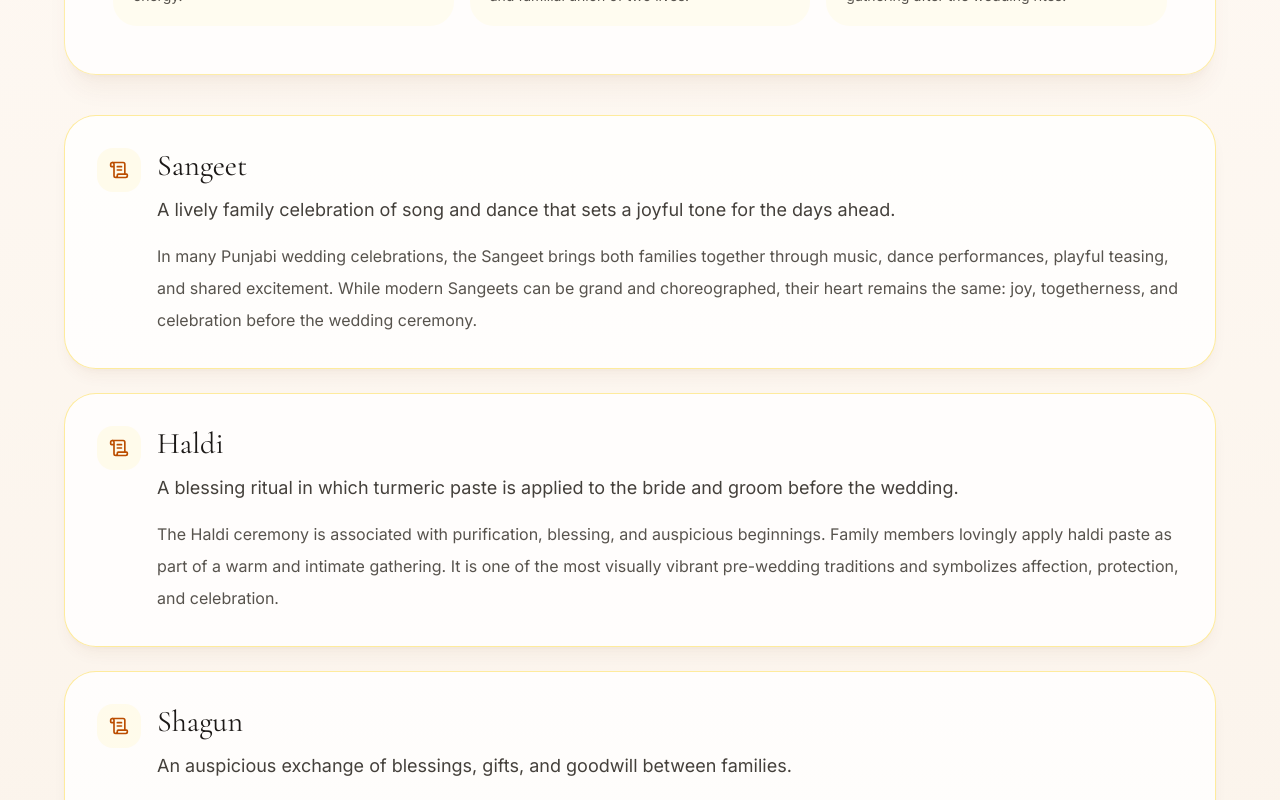
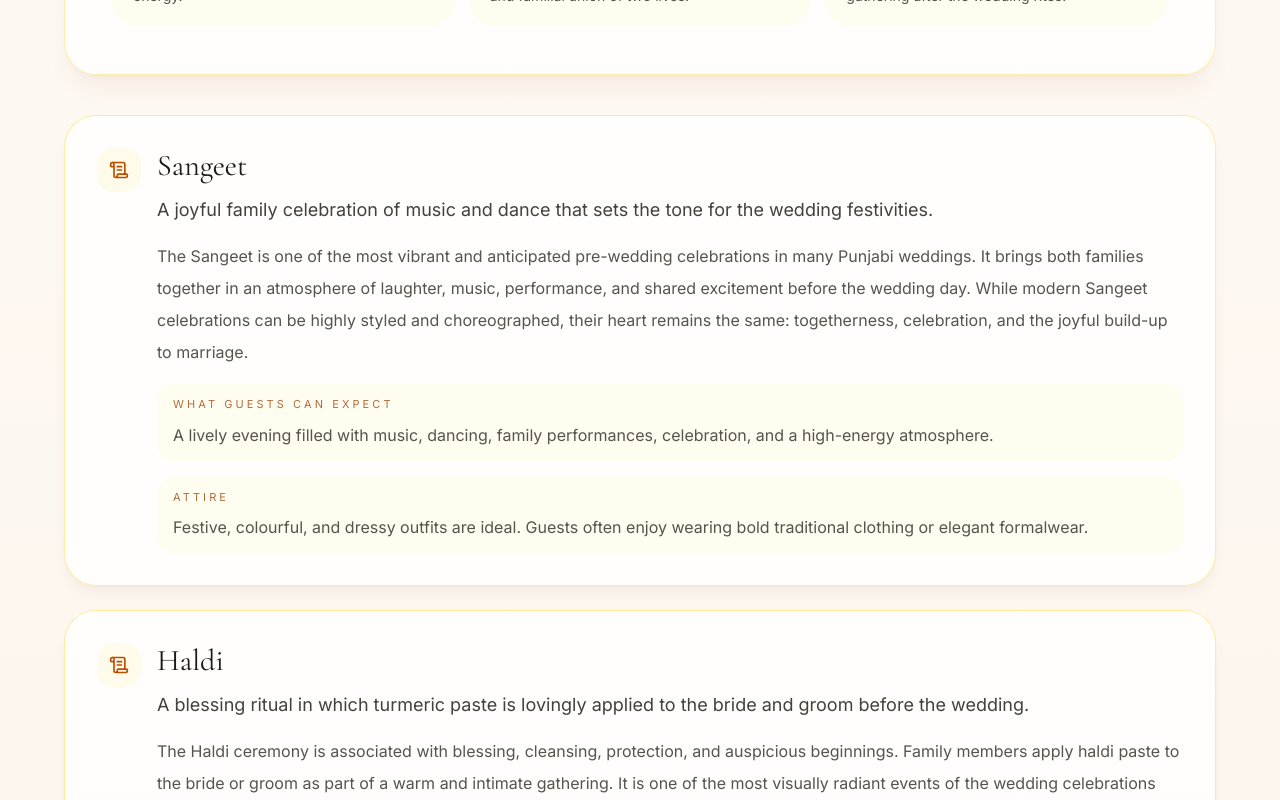
Before and after one commit to harkaran21-lab/Wedding-Invite, a React (Vite) app: page / in a window 1280 px wide. Both pictures are taken after a click on the button "WEDDING CUSTOMS". Shown: the part 537-1337 px from the top of the page. Built offline with nearby package versions, Linux system fonts and the light colour scheme.

Commit message:
Update App.jsx

```diff
--- a/src/App.jsx
+++ b/src/App.jsx
@@ -24,7 +24,7 @@ const schedule = [
   },
   {
     title: 'Haldi',
-    dateLabel: '23 November 2026',
+    dateLabel: '24 November 2026',
     venue: 'Randhawa Niwas',
     location: 'Batala, Punjab',
     details:
@@ -68,53 +68,89 @@ const traditions = [
   {
     title: 'Sangeet',
     summary:
-      'A lively family celebration of song and dance that sets a joyful tone for the days ahead.',
+      'A joyful family celebration of music and dance that sets the tone for the wedding festivities.',
     body:
-      'In many Punjabi wedding celebrations, the Sangeet brings both families together through music, dance performances, playful teasing, and shared excitement. While modern Sangeets can be grand and choreographed, their heart remains the same: joy, togetherness, and celebration before the wedding ceremony.',
+      'The Sangeet is one of the most vibrant and anticipated pre-wedding celebrations in many Punjabi weddings. It brings both families together in an atmosphere of laughter, music, performance, and shared excitement before the wedding day. While modern Sangeet celebrations can be highly styled and choreographed, their heart remains the same: togetherness, celebration, and the joyful build-up to marriage.',
+    expect:
+      'A lively evening filled with music, dancing, family performances, celebration, and a high-energy atmosphere.',
+    attire:
+      'Festive, colourful, and dressy outfits are ideal. Guests often enjoy wearing bold traditional clothing or elegant formalwear.',
+    etiquette:
+      '',
   },
   {
     title: 'Haldi',
     summary:
-      'A blessing ritual in which turmeric paste is applied to the bride and groom before the wedding.',
+      'A blessing ritual in which turmeric paste is lovingly applied to the bride and groom before the wedding.',
     body:
-      'The Haldi ceremony is associated with purification, blessing, and auspicious beginnings. Family members lovingly apply haldi paste as part of a warm and intimate gathering. It is one of the most visually vibrant pre-wedding traditions and symbolizes affection, protection, and celebration.',
+      'The Haldi ceremony is associated with blessing, cleansing, protection, and auspicious beginnings. Family members apply haldi paste to the bride or groom as part of a warm and intimate gathering. It is one of the most visually radiant events of the wedding celebrations and reflects affection, laughter, and the blessings of loved ones before marriage.',
+    expect:
+      'A cheerful and intimate gathering with a warm family atmosphere, playful moments, bright colours, and meaningful ritual participation.',
+    attire:
+      'Yellow, pastel, or light-coloured outfits are especially popular. Since turmeric can stain, guests may prefer clothing suited to a playful setting.',
+    etiquette:
+      '',
   },
   {
     title: 'Shagun',
     summary:
-      'An auspicious exchange of blessings, gifts, and goodwill between families.',
+      'An auspicious exchange of blessings, goodwill, and family honour.',
     body:
-      'Shagun is often understood as a gesture of blessing and good fortune. Depending on family traditions, it may include gifts, sweets, symbolic offerings, and expressions of acceptance and joy. Its meaning is rooted in honour, prosperity, and the strengthening of familial bonds.',
+      'Shagun represents a gesture of good fortune, blessing, acceptance, and joyful intention. Depending on the family’s customs, it may include symbolic gifts, sweets, tokens of affection, and formal expressions of goodwill between both families. Its meaning is rooted in respect, prosperity, and the strengthening of family bonds as the wedding approaches.',
+    expect:
+      'A meaningful and family-centred gathering focused on blessings, symbolic gestures, and honouring the union of two families.',
+    attire:
+      'Elegant traditional or modest formal attire is well suited to the tone of this event.',
+    etiquette:
+      '',
   },
   {
     title: 'Jaago',
     summary:
-      'A spirited Punjabi celebration traditionally associated with music, dancing, and festive energy at night.',
+      'A spirited Punjabi celebration of music, movement, and festive energy held in the lead-up to the wedding.',
     body:
-      'Jaago is one of the most vibrant Punjabi pre-wedding events. Family and friends gather in high energy, often singing and dancing with celebratory flair. It reflects communal joy and announces that a wedding is being celebrated with full spirit and enthusiasm.',
+      'Jaago is one of the most expressive and lively Punjabi pre-wedding traditions. It is associated with singing, dancing, celebration at night, and the joyful announcement that a wedding is being celebrated in full spirit. The event reflects family pride, community excitement, and the vibrant social energy that surrounds Punjabi wedding festivities.',
+    expect:
+      'A high-energy evening celebration with lots of dancing, music, laughter, and festive atmosphere.',
+    attire:
+      'Bright, celebratory, and energetic looks work beautifully here, including traditional Punjabi outfits or elegant festive wear.',
+    etiquette:
+      '',
   },
   {
     title: 'Wedding Day',
     summary:
-      'The central day of union, family gathering, and sacred celebration.',
+      'The central and sacred celebration of marriage, family, and spiritual union.',
     body:
-      'For Sikh weddings, the sacred marriage ceremony is known as Anand Karaj, meaning a blissful union. It takes place in the presence of the Guru Granth Sahib, and the couple circles the Guru Granth Sahib during the four Laavan hymns, which describe the spiritual journey of marriage. Some wedding days may also include family customs such as the milni and other welcoming traditions depending on family practice.',
+      'For Sikh weddings, the marriage ceremony is known as Anand Karaj, meaning a blissful union. It takes place in the presence of the Guru Granth Sahib and centres on the spiritual bond of marriage. During the ceremony, the couple circles the Guru Granth Sahib as the Laavan hymns are recited, representing the spiritual journey of marriage. The day may also include family customs such as welcoming rituals and other meaningful traditions shared between both families.',
+    expect:
+      'A beautiful and reverent ceremony centred on faith, family, blessing, and the sacred union of marriage, followed by joyful celebration with loved ones.',
+    attire:
+      'Formal traditional attire or elegant formalwear is most appropriate for the main wedding ceremony.',
+    etiquette:
+      'For Sikh ceremonies, guests may be asked to remove their shoes and cover their heads before entering the ceremony space. Respectful and modest behaviour is appreciated throughout.',
   },
   {
     title: 'Reception',
     summary:
-      'A graceful post-wedding celebration shared with family and guests.',
+      'A graceful and elegant celebration shared with family, friends, and loved ones after the wedding ceremony.',
     body:
-      'The reception is a time to gather after the formal wedding rites, celebrate the newly married couple, and enjoy the company of friends and extended family. It is often the most polished and socially expansive event of the wedding week, combining elegance with gratitude.',
+      'The reception is a time to gather after the sacred wedding rites and celebrate the newly married couple in a more social and expansive setting. It is often a moment of joy, gratitude, photographs, shared meals, warm wishes, and the company of extended family and friends. While the ceremony carries spiritual significance, the reception offers a refined and celebratory close to the wedding festivities.',
+    expect:
+      'An elegant event with celebration, dining, photographs, conversation, and a warm shared atmosphere with family and friends.',
+    attire:
+      'Formal, polished, and evening-appropriate attire is ideal for the reception.',
+    etiquette:
+      '',
   },
 ]
 
 const familyLines = [
   'With the blessings of our parents and grandparents,',
   'the families of',
-  'Harkaran Singh Randhawa & Sehej Bal',
+  'Harkaran Randhawa & Sehej Bal',
   'request the honour of your presence',
-  'at our wedding celebrations.',
+  'at our wedding festivities.',
 ]
 
 function useCountdown(targetDate) {
@@ -159,6 +195,17 @@ function CountdownCard({ value, label }) {
     <div className="rounded-3xl border border-amber-200/70 bg-white/70 px-5 py-4 text-center shadow-sm backdrop-blur">
       <div className="text-3xl font-semibold tracking-tight text-stone-900">{value}</div>
       <div className="mt-1 text-xs uppercase tracking-[0.28em] text-stone-500">{label}</div>
+    </div>
+  )
+}
+
+function DetailRow({ label, value }) {
+  if (!value) return null
+
+  return (
+    <div className="mt-4 rounded-2xl bg-amber-50/70 px-4 py-3">
+      <p className="text-[11px] uppercase tracking-[0.28em] text-amber-800/75">{label}</p>
+      <p className="mt-2 leading-7 text-stone-600">{value}</p>
     </div>
   )
 }
@@ -425,11 +472,18 @@ function TraditionsView({ onBack }) {
               className="rounded-[2rem] border border-amber-200/80 bg-white/80 p-7 shadow-lg shadow-amber-900/5 md:p-8"
             >
               <div className="flex items-start gap-4">
-                <div className="rounded-2xl bg-amber-50 p-3 text-amber-700"><ScrollText className="h-5 w-5" /></div>
-                <div>
+                <div className="rounded-2xl bg-amber-50 p-3 text-amber-700">
+                  <ScrollText className="h-5 w-5" />
+                </div>
+
+                <div className="w-full">
                   <h2 className="font-serif text-3xl text-stone-900">{item.title}</h2>
                   <p className="mt-3 text-lg text-stone-700">{item.summary}</p>
                   <p className="mt-4 leading-8 text-stone-600">{item.body}</p>
+
+                  <DetailRow label="What guests can expect" value={item.expect} />
+                  <DetailRow label="Attire" value={item.attire} />
+                  <DetailRow label="Etiquette note" value={item.etiquette} />
                 </div>
               </div>
             </motion.div>
```
